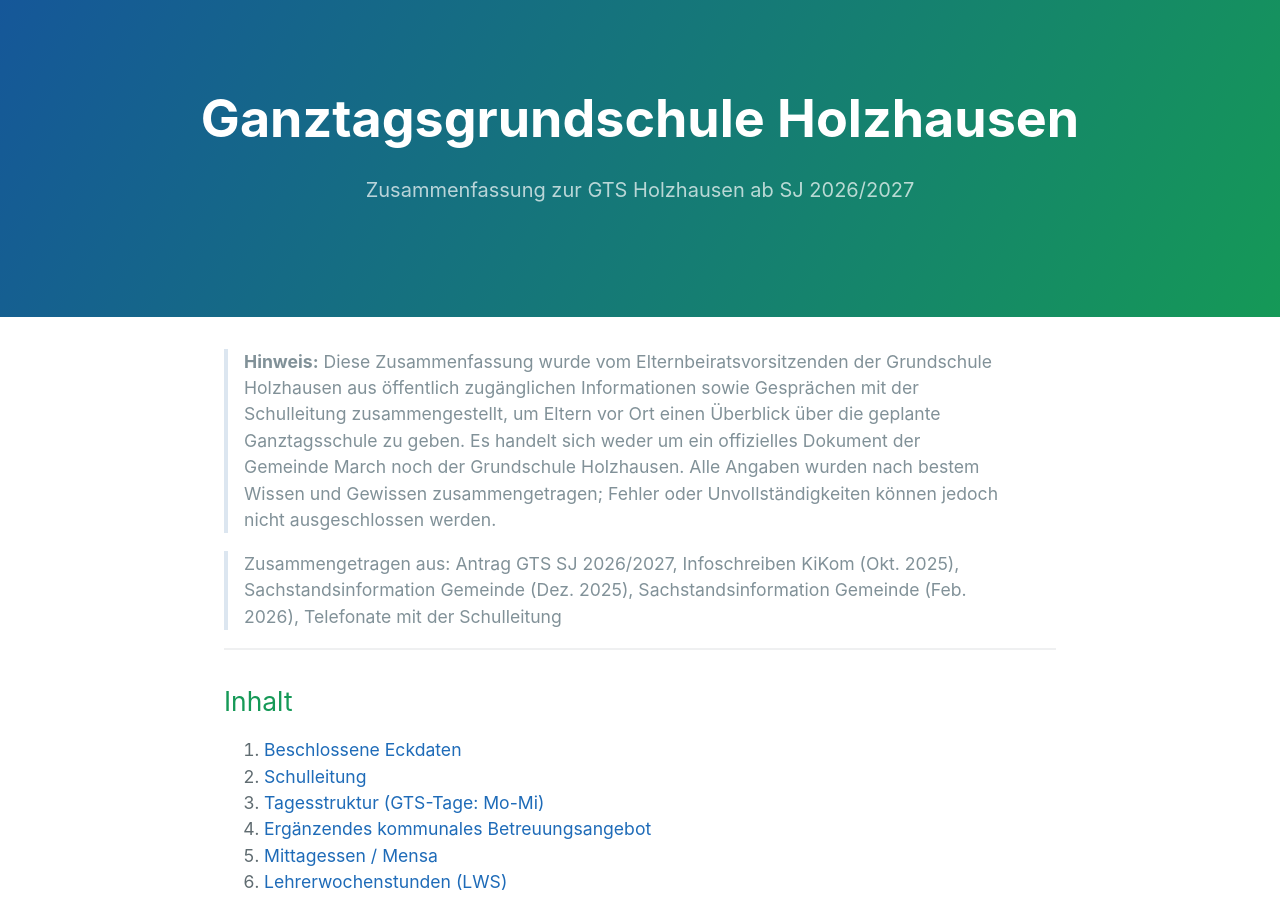
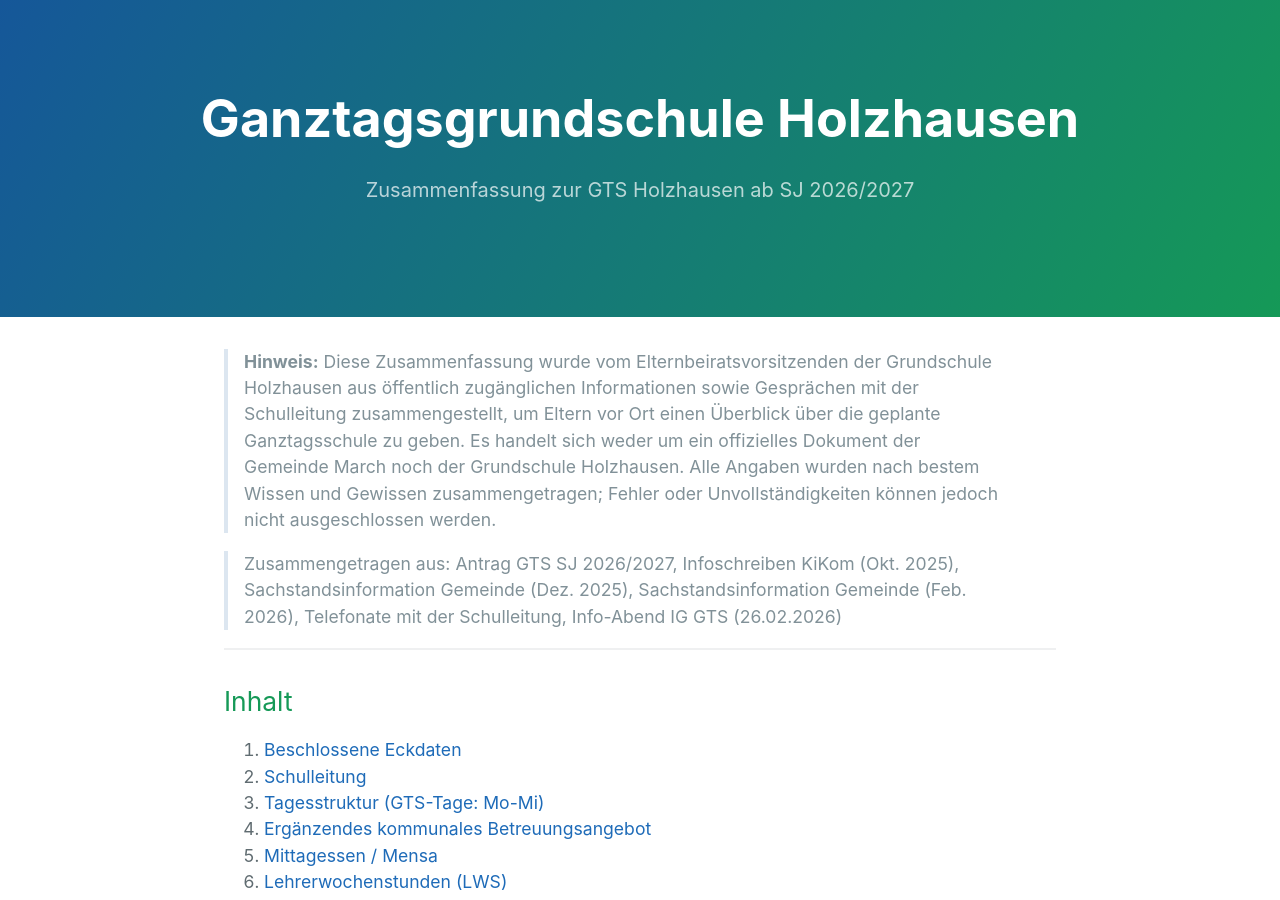
Before and after one commit to danielwinter83/gts-holzhausen-website, a Jekyll site: the page built from index.md, in a window 1280 px wide and 900 px high. Built offline with Jekyll 4.4.1, drawn with Linux system fonts in a browser that asks for light colours; our own code applies the rules of GitHub Pages for plain Markdown files; some of the changed text lies outside the part shown.

Commit message:
docs: IG GTS als Quelle ergänzen, Abkürzung IG hinzufügen

```diff
--- a/index.md
+++ b/index.md
@@ -1,6 +1,6 @@
 > **Hinweis:** Diese Zusammenfassung wurde vom Elternbeiratsvorsitzenden der Grundschule Holzhausen aus öffentlich zugänglichen Informationen sowie Gesprächen mit der Schulleitung zusammengestellt, um Eltern vor Ort einen Überblick über die geplante Ganztagsschule zu geben. Es handelt sich weder um ein offizielles Dokument der Gemeinde March noch der Grundschule Holzhausen. Alle Angaben wurden nach bestem Wissen und Gewissen zusammengetragen; Fehler oder Unvollständigkeiten können jedoch nicht ausgeschlossen werden.
 
-> Zusammengetragen aus: Antrag GTS SJ 2026/2027, Infoschreiben KiKom (Okt. 2025), Sachstandsinformation Gemeinde (Dez. 2025), Sachstandsinformation Gemeinde (Feb. 2026), Telefonate mit der Schulleitung
+> Zusammengetragen aus: Antrag GTS SJ 2026/2027, Infoschreiben KiKom (Okt. 2025), Sachstandsinformation Gemeinde (Dez. 2025), Sachstandsinformation Gemeinde (Feb. 2026), Telefonate mit der Schulleitung, Info-Abend IG GTS (26.02.2026)
 
 ---
 
@@ -232,6 +232,7 @@ Kooperationen sind aktuell noch in Abstimmung. Bisher noch keine konkreten Vertr
 |-----------|-----------|
 | **AG** | Arbeitsgemeinschaft |
 | **GTS** | Ganztagsschule |
+| **IG** | Interessensgemeinschaft |
 | **IL** | Individuelles Lernen (ersetzt Hausaufgaben an GTS-Tagen) |
 | **KiKom** | Kommunikations-App des Horts |
 | **LWS** | Lehrerwochenstunden |
```
